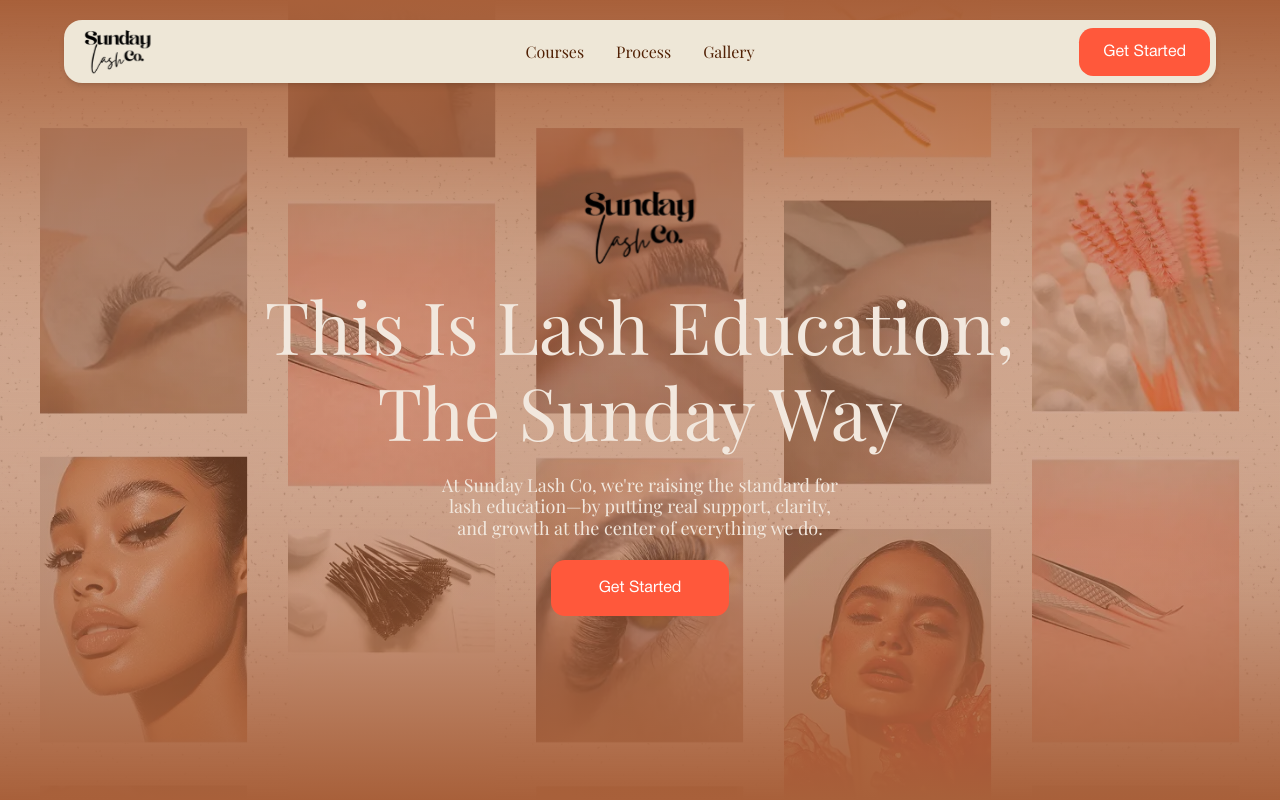
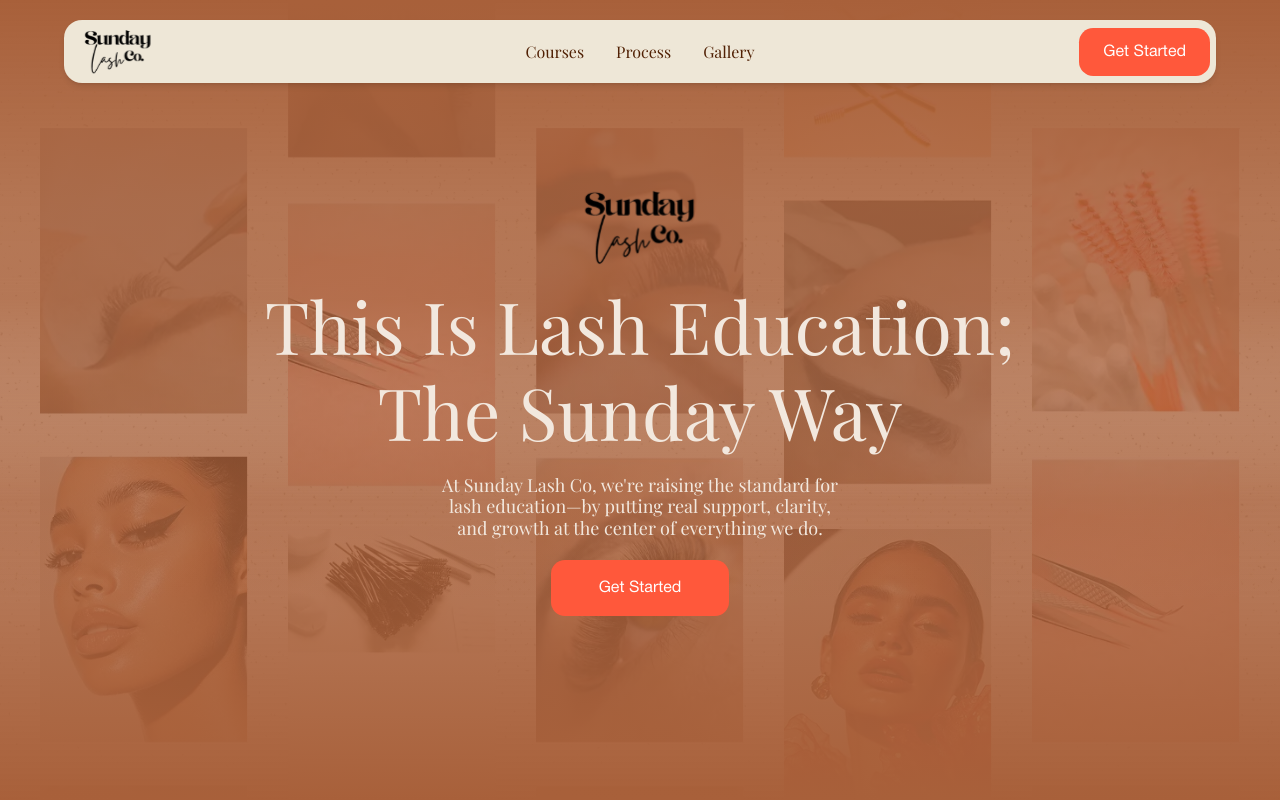
Before and after one commit to malkainweb/sundaylush, a Next.js app: page / in a window 1280 px wide. Shown: the top 800 px of the page. Built offline with nearby package versions, Linux system fonts and the light colour scheme.

Commit message:
Update hero.tsx

```diff
--- a/app/components/hero.tsx
+++ b/app/components/hero.tsx
@@ -41,7 +41,7 @@
               opacity: secondStartAnime ? 1 : 0.5,
               transition: "opacity 1.3s ease-in-out",
             }}
-            className="bg-linear-to-b pointer-events-none  to-[#A8603A] absolute h-[75%] left-0 w-full bottom-0 z-100"
+            className="bg-linear-to-b pointer-events-none via-[#A8603A]/80  to-[#A8603A] absolute h-[75%] left-0 w-full bottom-0 z-100"
           ></div>
 
           <div
@@ -49,7 +49,7 @@
               opacity: secondStartAnime ? 1 : 0.5,
               transition: "opacity 1.3s ease-in-out",
             }}
-            className="bg-linear-to-t   pointer-events-none  to-[#A8603A] absolute h-[75%] left-0 w-full top-0 z-100"
+            className="bg-linear-to-t   pointer-events-none via-[#A8603A]/80 to-[#A8603A] absolute h-[75%] left-0 w-full top-0 z-100"
           ></div>
           {/* Add this new section right after the hero images grid and before the mission/vision section */}
 
```
